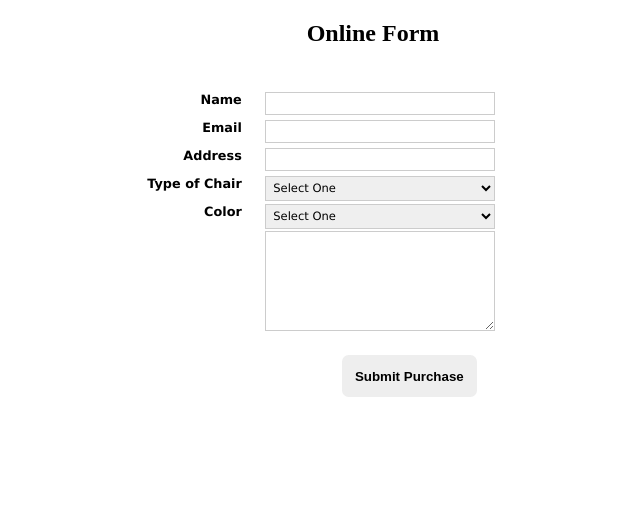
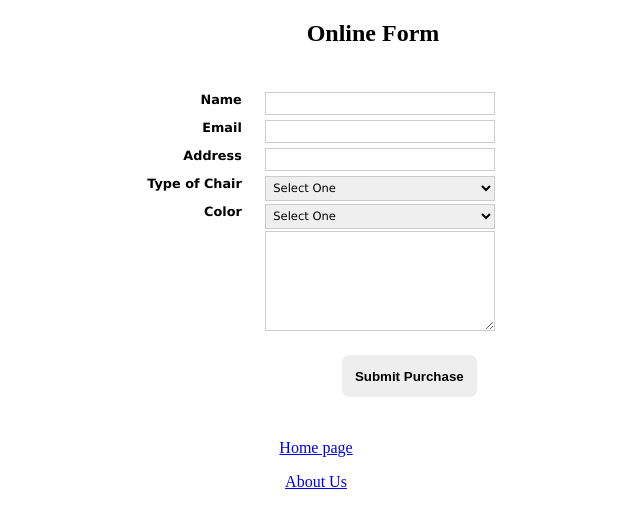
Before and after one commit to BingBongBoomPow/order-online, a plain HTML site: page index.html in a window 1280 px wide. Shown: the whole page, without its empty margins (324-964 px from the left). Drawn offline with Linux system fonts and the light colour scheme.

Commit message:
Update index.html

```diff
--- a/index.html
+++ b/index.html
@@ -127,9 +127,9 @@ cursor: pointer;
 <textarea name="comments" maxlength="500"></textarea>
 </label>
 </p>
-
 <p><button>Submit Purchase</button></p>
-
 </form>
+<p><a href="https://github.com/BingBongBoomPow/chairs-affair/blob/master/index.html">Home page</a></p>
+  <p><a href="https://github.com/BingBongBoomPow/about-us/blob/master/index.html">About Us</a></p>
   </body>
   </html>
```
